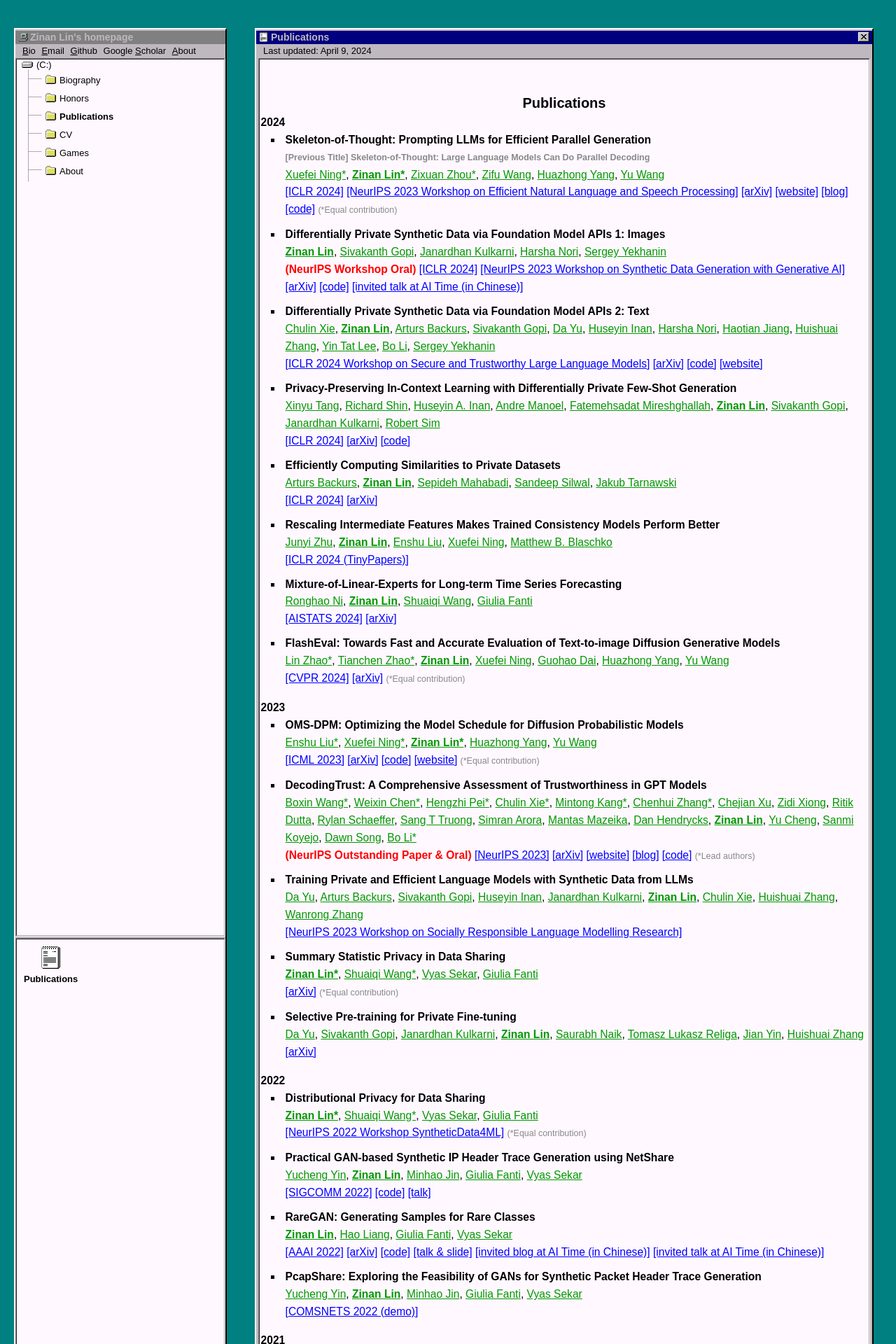
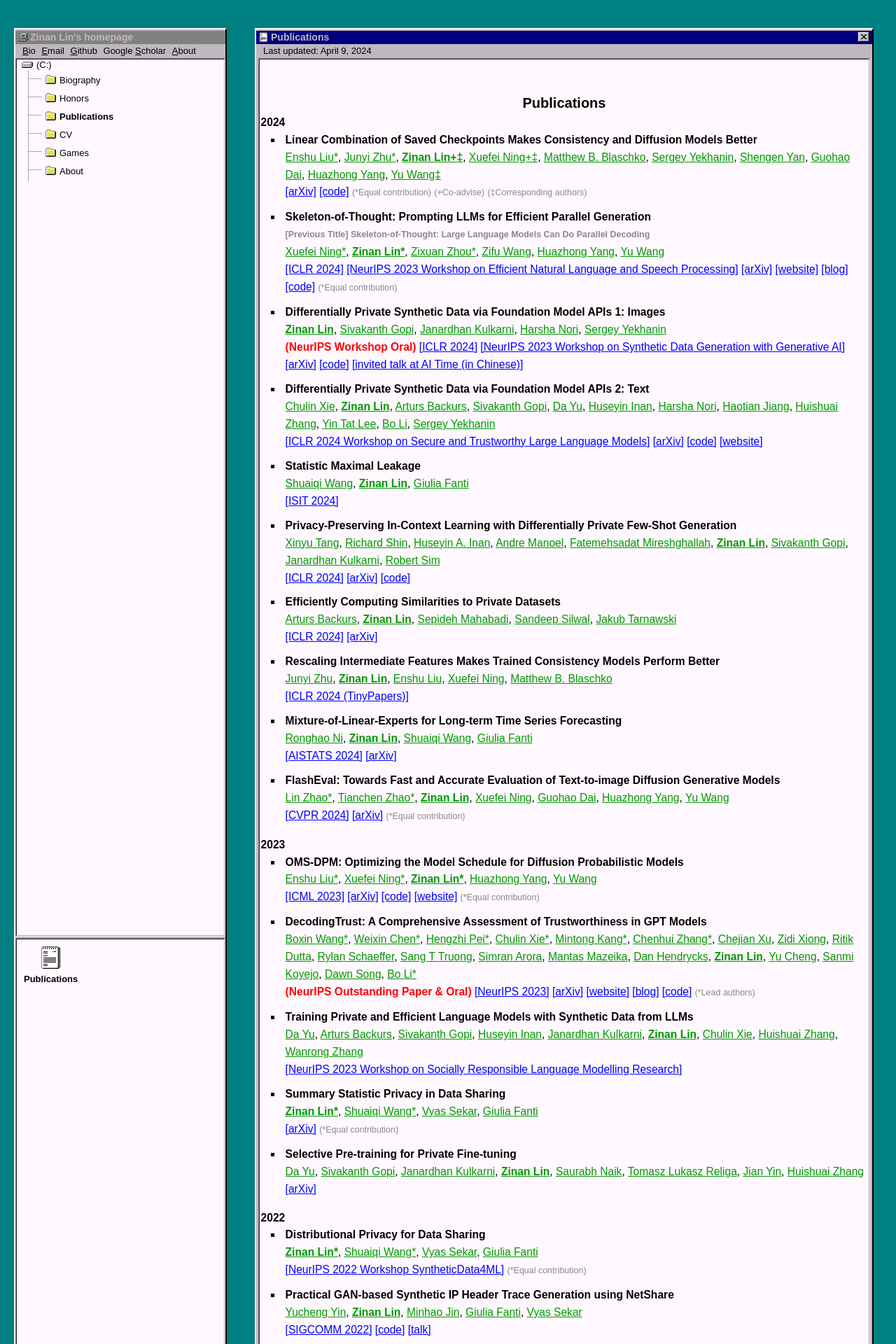
Before and after one commit to fjxmlzn/fjxmlzn.github.io, a Jekyll site: the page built from _publications/publications.html, in a window 1280 px wide. Shown: the top 1920 px of the page at 70% size. Built offline with Jekyll 4.4.1, drawn with Linux system fonts in a browser that asks for light colours.

Commit message:
update publication

```diff
--- a/_publications/publications.html
+++ b/_publications/publications.html
@@ -70,6 +70,30 @@ permalink: /publications/index.html
 
 <span class="publication_year">2024</span>
 <ul>
+    <li class='publication_li'>
+        <span class='publication_title'>Linear Combination of Saved Checkpoints Makes Consistency and Diffusion Models Better</span>
+        <span class="publication_author">
+            <a href="#">Enshu Liu*</a>,
+            <a href="#">Junyi Zhu*</a>,
+            <span class="publication_me"><a href="https://zinanlin.me/" target="_blank">Zinan Lin+‡</a></span>,
+            <a href="#">Xuefei Ning+‡</a>,
+            <a href="#">Matthew B. Blaschko</a>,
+            <a href="#">Sergey Yekhanin</a>,
+            <a href="#">Shengen Yan</a>,
+            <a href="#">Guohao Dai</a>,
+            <a href="#">Huazhong Yang</a>,
+            <a href="#">Yu Wang‡</a>
+        </span>
+        <span class='publication_journal'>
+            <a href="https://arxiv.org/abs/2404.02241" target="_blank">[arXiv]</a>
+        </span>
+        <span class='publication_journal'>
+            <a href="https://github.com/imagination-research/LCSC" target="_blank">[code]</a>
+        </span>
+        <span class="publication_note">(*Equal contribution)</span>
+        <span class="publication_note">(+Co-advise)</span>
+        <span class="publication_note">(‡Corresponding authors)</span>
+    </li>
     <li class='publication_li'>
         <span class='publication_title'>Skeleton-of-Thought: Prompting LLMs for Efficient Parallel Generation</span>
         <span class='publication_alternative_title'>[Previous Title] Skeleton-of-Thought: Large Language Models Can Do Parallel Decoding</span>
@@ -156,6 +180,17 @@ permalink: /publications/index.html
         </span>
         <span class='publication_journal'>
             <a href="https://alphapav.github.io/augpe-dpapitext" target="_blank">[website]</a>
+        </span>
+    </li>
+    <li class='publication_li'>
+        <span class='publication_title'>Statistic Maximal Leakage</span>
+        <span class="publication_author">
+            <a href="https://www.linkedin.com/in/shuaiqi-wang-204636245/" target="_blank">Shuaiqi Wang</a>,
+            <span class="publication_me"><a href="https://zinanlin.me/" target="_blank">Zinan Lin</a></span>,
+            <a href="https://www.andrew.cmu.edu/user/gfanti/" target="_blank">Giulia Fanti</a>
+        </span>
+        <span class='publication_journal'>
+            <a href="#" target="_blank">[ISIT 2024]</a>
         </span>
     </li>
     <li class='publication_li'>
```
